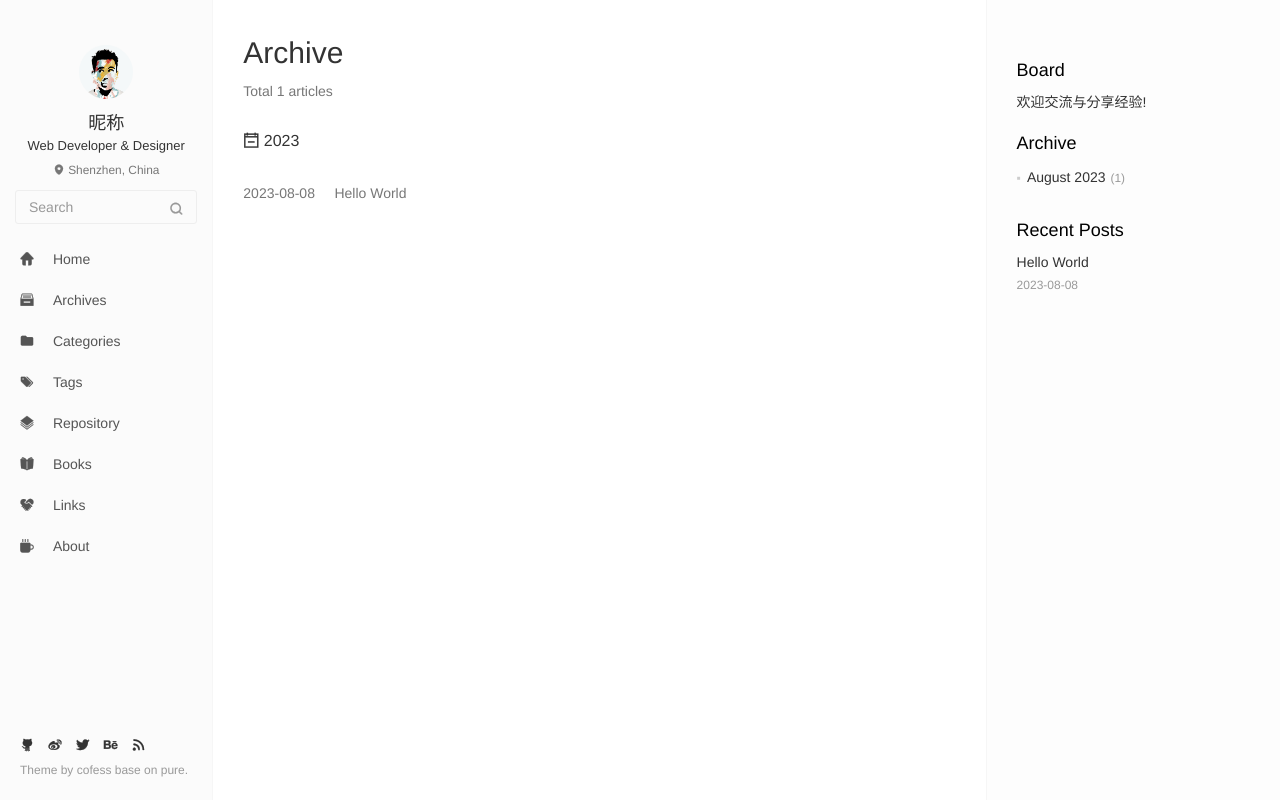
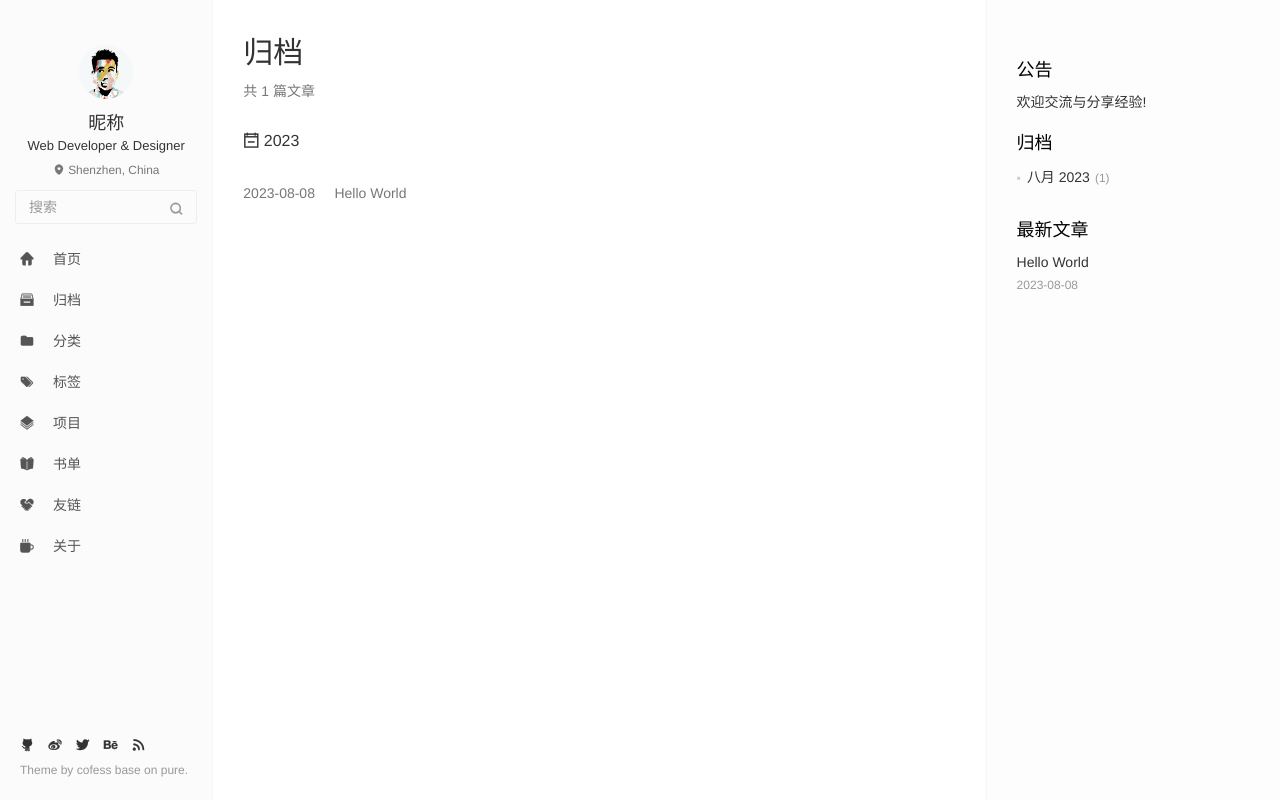
Before and after one commit to yue-ovoy/yue-ovoy.github.io, a plain HTML site: page archives/index.html in a window 1280 px wide. Drawn offline with nearby package versions, Linux system fonts and the light colour scheme.

Commit message:
Site updated: 2023-08-08 23:20:55

```diff
--- a/archives/index.html
+++ b/archives/index.html
@@ -1,5 +1,5 @@
 <!DOCTYPE html>
-<html lang=en>
+<html lang=zh>
 <head>
   <meta charset="utf-8">
 
@@ -17,12 +17,12 @@
   <meta http-equiv="window-target" content="_top" />
 
 
-  <title>Archive | Hexo</title>
+  <title>归档 | Hexo</title>
   <meta property="og:type" content="website">
 <meta property="og:title" content="Hexo">
 <meta property="og:url" content="http://example.com/archives/index.html">
 <meta property="og:site_name" content="Hexo">
-<meta property="og:locale" content="en_US">
+<meta property="og:locale" content="zh_CN">
 <meta property="article:author" content="John Doe">
 <meta name="twitter:card" content="summary">
   <!-- Canonical links -->
@@ -62,7 +62,7 @@
 
     <form class="search-form sidebar-form">
         <div class="input-group">
-            <input type="text" class="search-form-input form-control" placeholder="Search" />
+            <input type="text" class="search-form-input form-control" placeholder="搜索" />
             <span class="input-group-btn">
                 <button type="submit" class="search-form-submit btn btn-flat" onclick="return false;"><i class="icon icon-search"></i></button>
             </span>
@@ -72,7 +72,7 @@
   <div class="ins-search-mask"></div>
   <div class="ins-search-container">
     <div class="ins-input-wrapper">
-      <input type="text" class="ins-search-input" placeholder="Type something..." x-webkit-speech />
+      <input type="text" class="ins-search-input" placeholder="想要查找什么..." x-webkit-speech />
       <button type="button" class="close ins-close ins-selectable" data-dismiss="modal" aria-label="Close"><span aria-hidden="true">×</span></button>
     </div>
     <div class="ins-section-wrapper">
@@ -99,7 +99,7 @@
 
             <i class="icon icon-home-fill"></i>
 
-            <span class="menu-title">Home</span>
+            <span class="menu-title">首页</span>
           </a>
         </li>
 
@@ -109,7 +109,7 @@
 
             <i class="icon icon-archives-fill"></i>
 
-            <span class="menu-title">Archives</span>
+            <span class="menu-title">归档</span>
           </a>
         </li>
 
@@ -119,7 +119,7 @@
 
             <i class="icon icon-folder"></i>
 
-            <span class="menu-title">Categories</span>
+            <span class="menu-title">分类</span>
           </a>
         </li>
 
@@ -129,7 +129,7 @@
 
             <i class="icon icon-tags"></i>
 
-            <span class="menu-title">Tags</span>
+            <span class="menu-title">标签</span>
           </a>
         </li>
 
@@ -139,7 +139,7 @@
 
             <i class="icon icon-project"></i>
 
-            <span class="menu-title">Repository</span>
+            <span class="menu-title">项目</span>
           </a>
         </li>
 
@@ -149,7 +149,7 @@
 
             <i class="icon icon-book-fill"></i>
 
-            <span class="menu-title">Books</span>
+            <span class="menu-title">书单</span>
           </a>
         </li>
 
@@ -159,7 +159,7 @@
 
             <i class="icon icon-friendship"></i>
 
-            <span class="menu-title">Links</span>
+            <span class="menu-title">友链</span>
           </a>
         </li>
 
@@ -169,7 +169,7 @@
 
             <i class="icon icon-cup-fill"></i>
 
-            <span class="menu-title">About</span>
+            <span class="menu-title">关于</span>
           </a>
         </li>
 
@@ -199,7 +199,7 @@
   <div class="slimContent">
 
       <div class="widget">
-    <h3 class="widget-title">Board</h3>
+    <h3 class="widget-title">公告</h3>
     <div class="widget-body">
         <div id="board">
             <div class="content">
@@ -220,9 +220,9 @@
 
 
   <div class="widget">
-    <h3 class="widget-title">Archive</h3>
+    <h3 class="widget-title">归档</h3>
     <div class="widget-body">
-      <ul class="archive-list"><li class="archive-list-item"><a class="archive-list-link" href="/archives/2023/08/">August 2023</a><span class="archive-list-count">1</span></li></ul>
+      <ul class="archive-list"><li class="archive-list-item"><a class="archive-list-link" href="/archives/2023/08/">八月 2023</a><span class="archive-list-count">1</span></li></ul>
     </div>
   </div>
 
@@ -230,7 +230,7 @@
 
 
   <div class="widget">
-    <h3 class="widget-title">Recent Posts</h3>
+    <h3 class="widget-title">最新文章</h3>
     <div class="widget-body">
       <ul class="recent-post-list list-unstyled no-thumbnail">
 
@@ -263,8 +263,8 @@
 <main class="main" role="main">
   	<article class="content article article-archives article-type-list" itemscope="">
 	    <header class="article-header">
-	      <h1 itemprop="title">Archive</h1>
-	      <p class="text-muted">Total 1 articles</p>
+	      <h1 itemprop="title">归档</h1>
+	      <p class="text-muted">共 1 篇文章</p>
 	    </header>
 	    <div class="article-body">
 
@@ -344,11 +344,11 @@ window.jQuery || document.write('<script src="js/jquery.min.js"><\/script>')
 (function (window) {
     var INSIGHT_CONFIG = {
         TRANSLATION: {
-            POSTS: 'Posts',
-            PAGES: 'Pages',
-            CATEGORIES: 'Categories',
-            TAGS: 'Tags',
-            UNTITLED: '(Untitled)',
+            POSTS: '文章',
+            PAGES: '页面',
+            CATEGORIES: '分类',
+            TAGS: '标签',
+            UNTITLED: '(未命名)',
         },
         ROOT_URL: '/',
         CONTENT_URL: '/content.json',
```
Also changed, not shown: 2023/08/08/hello-world/index.html (+32 -32 lines), archives/2023/08/index.html (+24 -24 lines), archives/2023/index.html (+24 -24 lines), index.html (+22 -22 lines).
